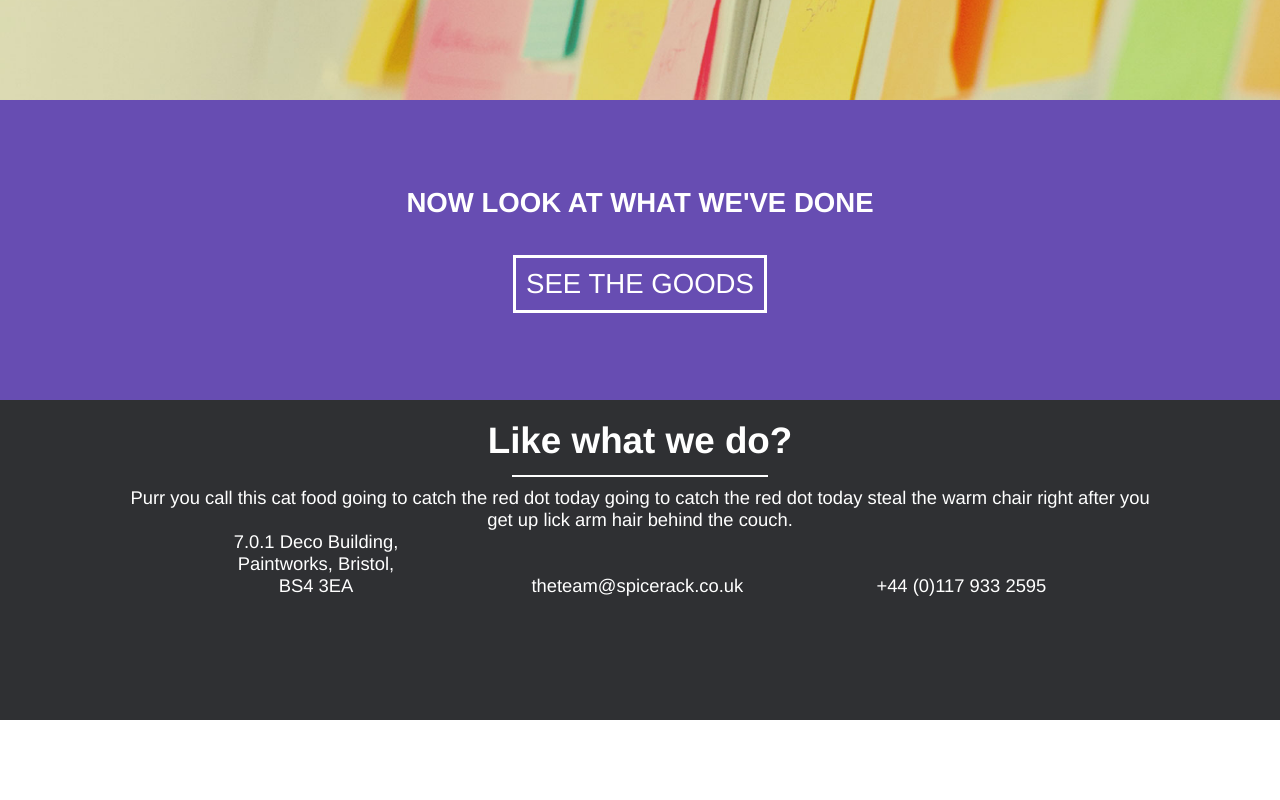
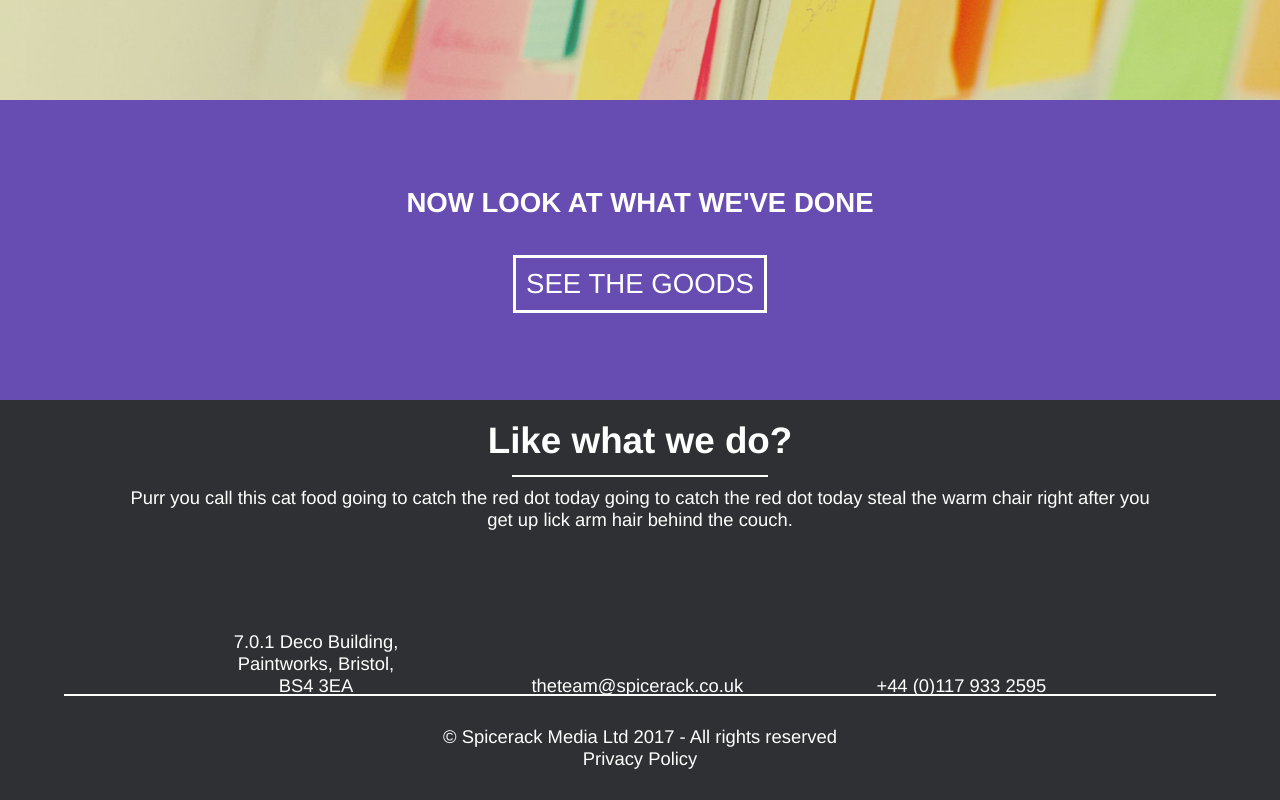
Before and after one commit to EuanEdgar/spice-homepage-static, a plain HTML site: page index.htm in a window 1280 px wide. Shown: the part 2300-3100 px from the top of the page. Before the commit the page ends 3020 px from the top, so only its background shows below. Drawn offline with Linux system fonts and the light colour scheme.

Commit message:
Job's done

```diff
--- a/index.htm
+++ b/index.htm
@@ -55,12 +55,17 @@
       <p>+44 (0)117 933 2595</p>
     </div>
 
+    <section>
+      <p>&copy; Spicerack Media Ltd 2017 - All rights reserved</p>
+      <p><a href="#">Privacy Policy</a></p>
+    </section>
+
   </footer>
 
   <script type="text/javascript">
-  document.getElementById('jump-top').addEventListener('click', function(){
-    window.scrollTo(0, 0);
-  });
+    document.getElementById('jump-top').addEventListener('click', function(){
+      window.scrollTo(0, 0);
+    });
   </script>
 </body>
 </html>
--- a/style.scss
+++ b/style.scss
@@ -157,10 +157,11 @@ article{
 }
 
 footer{
-  height: 40vh;
+  height: 50vh;
   min-height: 300px !important;
   background-color: #2f3033;
   text-align: center;
+  position: relative;
 
   h1:first-child{
     margin-top: 0;
@@ -183,10 +184,11 @@ footer{
   }
 
   div{
+    margin-top: 100px;
+
     p{
       display: inline-block;
       width: auto;
-      height: 14vh;
 
       &:first-child{
         margin-right: 10vw;
@@ -195,6 +197,22 @@ footer{
       &:last-child{
         margin-left: 10vw;
       }
+    }
+  }
+
+  section{
+    position: absolute;
+    bottom: 30px;
+    width: 100%;
+
+    &::before{
+      content: '';
+      display: block;
+      border-top: 2px solid white;
+      margin-bottom: auto;
+      height: 30px;
+      width: 90vw;
+      margin: 0 5vw;
     }
   }
 }
@@ -210,19 +228,3 @@ footer{
     }
   }
 }
-
-// @media screen and (max-height: 1080px){
-//   article.portfolio{
-//     div{
-//       padding-top: 3%;
-//     }
-//   }
-// }
-
-// @media screen and (max-height: 840px){
-//   article.portfolio{
-//     div{
-//       padding-top: 1%;
-//     }
-//   }
-// }
```
Also changed, not shown: style.css, 1 other file.
